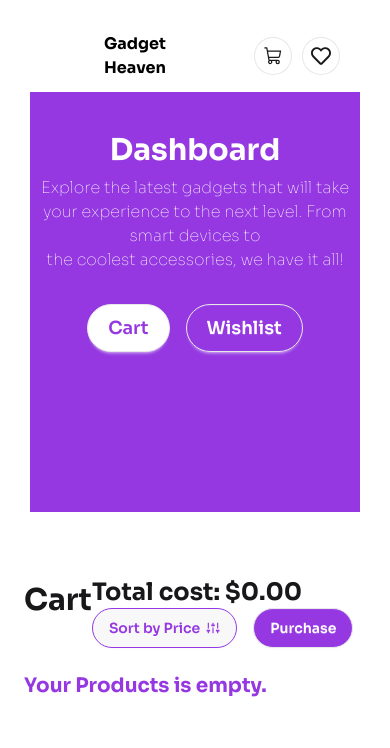
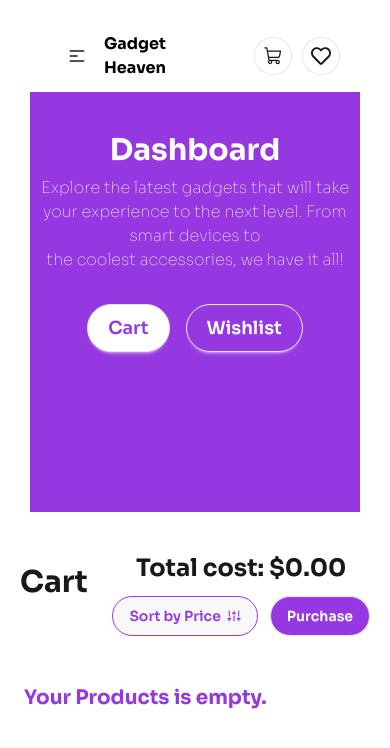
Before and after one commit to programming-hero-web-course-4/b10a8-gadget-heaven-web-joyanta, a React (Vite) app: page /dashboard in a window 390 px wide. Shown: the top 748 px of the page. Built offline with nearby package versions, Linux system fonts and the light colour scheme.

Commit message:
card delete button added

```diff
--- a/src/components/Cart/Cart.jsx
+++ b/src/components/Cart/Cart.jsx
@@ -32,17 +32,26 @@ const Cart = () => {
         localStorage.removeItem('cartItems');
     };
 
+    const handleDelete = (productId) => {
+        const updatedItems = cartItems.filter(item => item.product_id !== productId);
+        setCartItems(updatedItems);
+        localStorage.setItem('cartItems', JSON.stringify(updatedItems));
+        calculateTotalPrice(updatedItems);
+    };
+
     return (
         <div className="min-h-screen py-10">
-            <div className="max-w-5xl mx-auto p-6">
-                <div className="flex justify-between items-center mb-6">
-                    <h2 className="text-3xl font-bold mb-6">Cart</h2>
-                    <div className="space-x-4">
-                        <span className="text-2xl font-bold">Total cost: ${totalPrice.toFixed(2)}</span>
+            <div className="max-w-7xl mx-auto flex justify-between items-center px-5 mb-6">
+                <h2 className="text-3xl font-bold mb-6">Cart</h2>
+                <div className="flex flex-col md:flex-row items-center gap-3">
+                    <span className="text-2xl font-bold">Total cost: ${totalPrice.toFixed(2)}</span>
+                    <div className="space-x-3">
                         <button onClick={sortByPrice} className="btn border border-[#9538E2] text-[#9538E2] rounded-4xl">Sort by Price <RiSoundModuleFill /></button>
                         <button onClick={handlePurchase} className="btn bg-[#9538E2] text-[#fff] rounded-4xl">Purchase</button>
                     </div>
                 </div>
+            </div>
+            <div className="max-w-5xl mx-auto p-6">
                 <div className="mb-6">
                     {cartItems.length > 0 ? (
                         cartItems.map((item, index) => (
@@ -55,7 +64,7 @@ const Cart = () => {
                                         <p className="text-xl mb-4">Price: ${item.price}</p>
                                     </div>
                                 </div>
-                                <div className="text-4xl text-[#FF0000] absolute right-10 top-10"><IoIosCloseCircleOutline /></div>
+                                <div className="text-4xl btn-2xl text-[#FF0000] absolute right-10 top-8 rounded-full" onClick={() => handleDelete(item.product_id)}><IoIosCloseCircleOutline /></div>
                             </div>
                         ))
                     ) : (
--- a/src/components/Navbar/Navbar.jsx
+++ b/src/components/Navbar/Navbar.jsx
@@ -29,7 +29,7 @@ const Navbar = () => {
             <div className={`navbar w-[calc(100%-60px)] mx-auto px-5 py-3 mt-5 rounded-t-xl`} style={{ backgroundColor: bgColor }}>
                 <div className="navbar-start">
                     <div className="dropdown">
-                        <div tabIndex={0} role="button" className="btn btn-ghost lg:hidden text-white">
+                        <div tabIndex={0} role="button" className="btn btn-ghost lg:hidden">
                             <svg xmlns="http://www.w3.org/2000/svg" className="h-5 w-5" fill="none" viewBox="0 0 24 24" stroke="currentColor"> <path strokeLinecap="round" strokeLinejoin="round" strokeWidth="2" d="M4 6h16M4 12h8m-8 6h16" /> </svg>
                         </div>
                         <ul
```
